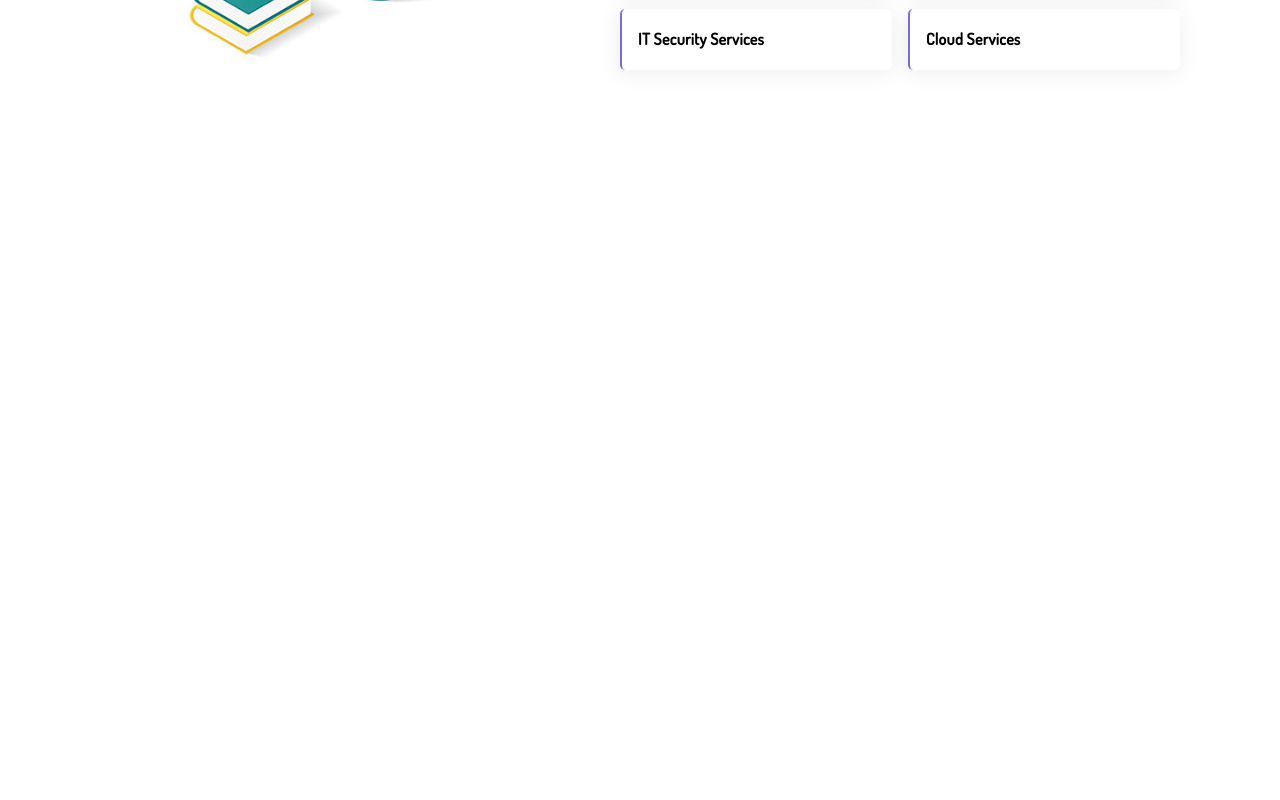
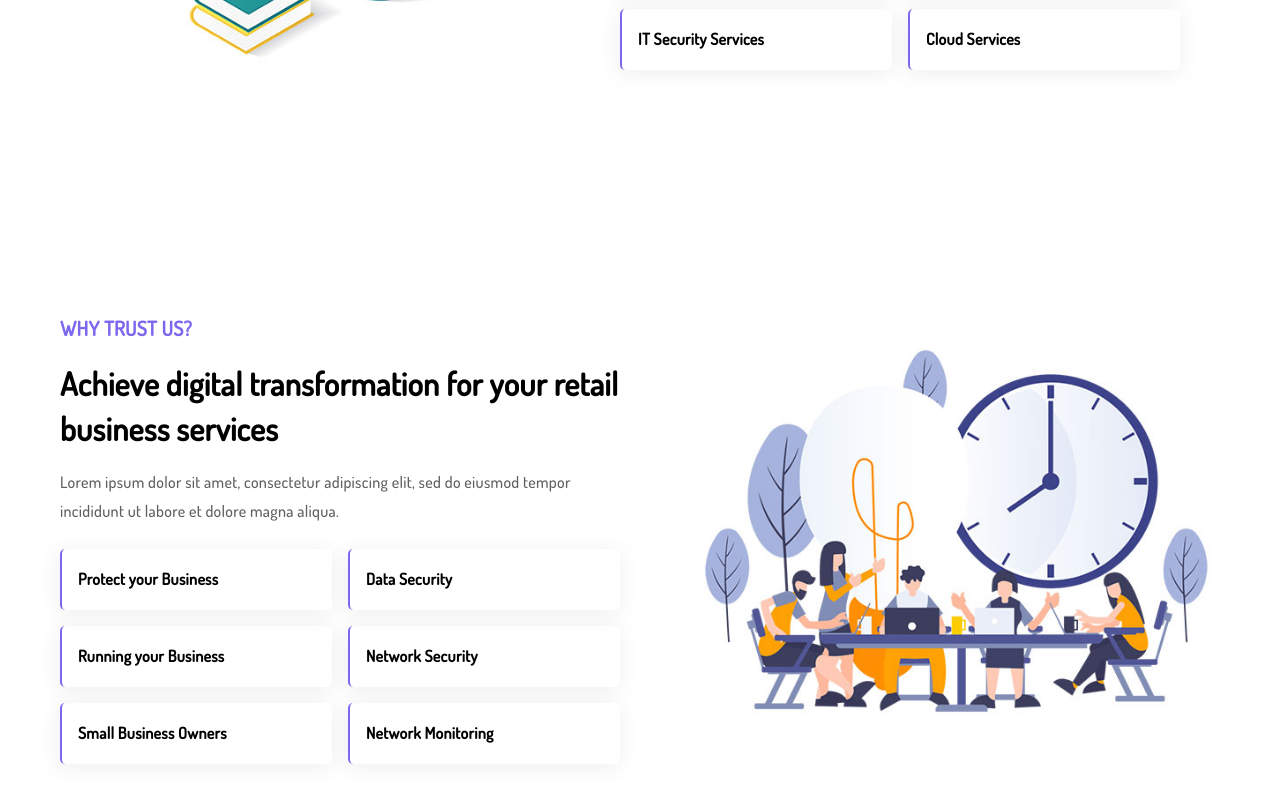
Before and after one commit to hippieknight/tech-vio, a Next.js app: page /homepage in a window 1280 px wide. Shown: the part 3157-3957 px from the top of the page. Before the commit the page ends 3347 px from the top, so only its background shows below. Built offline with nearby package versions, Linux system fonts and the light colour scheme.

Commit message:
feat: why trust us

```diff
--- a/pages/homepage/index.js
+++ b/pages/homepage/index.js
@@ -2,6 +2,7 @@ import AboutUs from "../../public/components/pages/homepage/about-us/AboutUs";
 import HomeBanner from "../../public/components/pages/homepage/banner/Banner";
 import WhatWeProvide from "../../public/components/pages/homepage/what-we-provide/WhatWeProvide";
 import WhyChooseUs from "../../public/components/pages/homepage/why-choose-us/WhyChooseUs";
+import WhyTrustUs from "../../public/components/pages/homepage/why-trust-us/WhyTrustUs";
 
 export default function HomePage() {
   return (
@@ -10,6 +11,7 @@ export default function HomePage() {
       <WhatWeProvide />
       <AboutUs />
       <WhyChooseUs />
+      <WhyTrustUs />
     </>
   );
 }
--- /dev/null
+++ b/public/components/pages/homepage/why-trust-us/WhyTrustUs.js
@@ -0,0 +1,140 @@
+import { useEffect } from "react";
+import styled from "@emotion/styled";
+import { IsElementInViewport } from "../../../../utils/CheckElementInViewport";
+import WhyCard from "../../../_common/card/WhyCard";
+
+const WhyTrustUs = () => {
+  useEffect(() => {
+    const section = document.getElementById("why-trust-us");
+
+    const TriggerAnimation = () => {
+      if (IsElementInViewport(section)) {
+        section.classList.add("animation-slideUp");
+      }
+    };
+
+    const RemoveAnimation = () => {
+      section.classList.remove("animation-slideUp");
+    };
+    window.addEventListener("scroll", TriggerAnimation);
+
+    return () => {
+      window.removeEventListener("scroll", RemoveAnimation);
+    };
+  }, []);
+
+  return (
+    <SectionWrap id="why-trust-us">
+      <ContentWrap>
+        <Title>Why Trust Us?</Title>
+        <SubTitle>
+          Achieve digital transformation for your retail business services
+        </SubTitle>
+        <Description>
+          Lorem ipsum dolor sit amet, consectetur adipiscing elit, sed do
+          eiusmod tempor incididunt ut labore et dolore magna aliqua.
+        </Description>
+        <WhyChooseWrap>
+          {why_trust_us.map((item) => (
+            <WhyCard key={item.id} {...item} />
+          ))}
+        </WhyChooseWrap>
+      </ContentWrap>
+      <ImageWrap>
+        <Image src="./img/why-choose-us/choose2.jpg" alt="why-trust-us" />
+      </ImageWrap>
+    </SectionWrap>
+  );
+};
+
+export default WhyTrustUs;
+
+const why_trust_us = [
+  { id: 1, name: "Protect your Business" },
+  { id: 2, name: "Data Security" },
+  { id: 3, name: "Running your Business" },
+  { id: 4, name: "Network Security" },
+  { id: 5, name: "Small Business Owners" },
+  { id: 6, name: "Network Monitoring" },
+];
+
+const SectionWrap = styled.div`
+  display: flex;
+  flex-direction: column;
+  align-items: center;
+  padding: 60px 16px;
+
+  @media (min-width: 768px) {
+    padding: 60px 32px;
+  }
+  @media (min-width: 1024px) {
+    flex-direction: row;
+    padding: 80px 60px;
+  }
+`;
+
+const ContentWrap = styled.div`
+  margin-bottom: 40px;
+
+  @media (min-width: 1024px) {
+    margin-bottom: unset;
+    margin-right: 40px;
+    flex: 1;
+  }
+`;
+const Title = styled.p`
+  font-size: 16px;
+  font-weight: 700;
+  text-transform: uppercase;
+  color: var(--primary-purple);
+  margin-bottom: 16px;
+
+  @media (min-width: 768px) {
+    font-size: 18px;
+  }
+  @media (min-width: 1024px) {
+    font-size: 20px;
+  }
+`;
+const SubTitle = styled.p`
+  font-size: 24px;
+  font-weight: 700;
+  line-height: 1.4;
+  margin-bottom: 16px;
+  @media (min-width: 768px) {
+    font-size: 28px;
+  }
+  @media (min-width: 1024px) {
+    font-size: 32px;
+  }
+`;
+const Description = styled.p`
+  font-size: 14px;
+  color: var(--text-description);
+  @media (min-width: 768px) {
+    font-size: 16px;
+  }
+`;
+
+const WhyChooseWrap = styled.div`
+  margin-top: 24px;
+  display: grid;
+  gap: 16px;
+
+  @media (min-width: 768px) {
+    grid-template-columns: 1fr 1fr;
+  }
+`;
+
+const ImageWrap = styled.div`
+  margin-bottom: 24px;
+
+  @media (min-width: 1024px) {
+    flex: 1;
+  }
+`;
+const Image = styled.img`
+  max-width: 100%;
+  object-fit: cover;
+  border-radius: 3px;
+`;
```
Also changed, not shown: public/img/why-choose-us/choose2.jpg (added).
